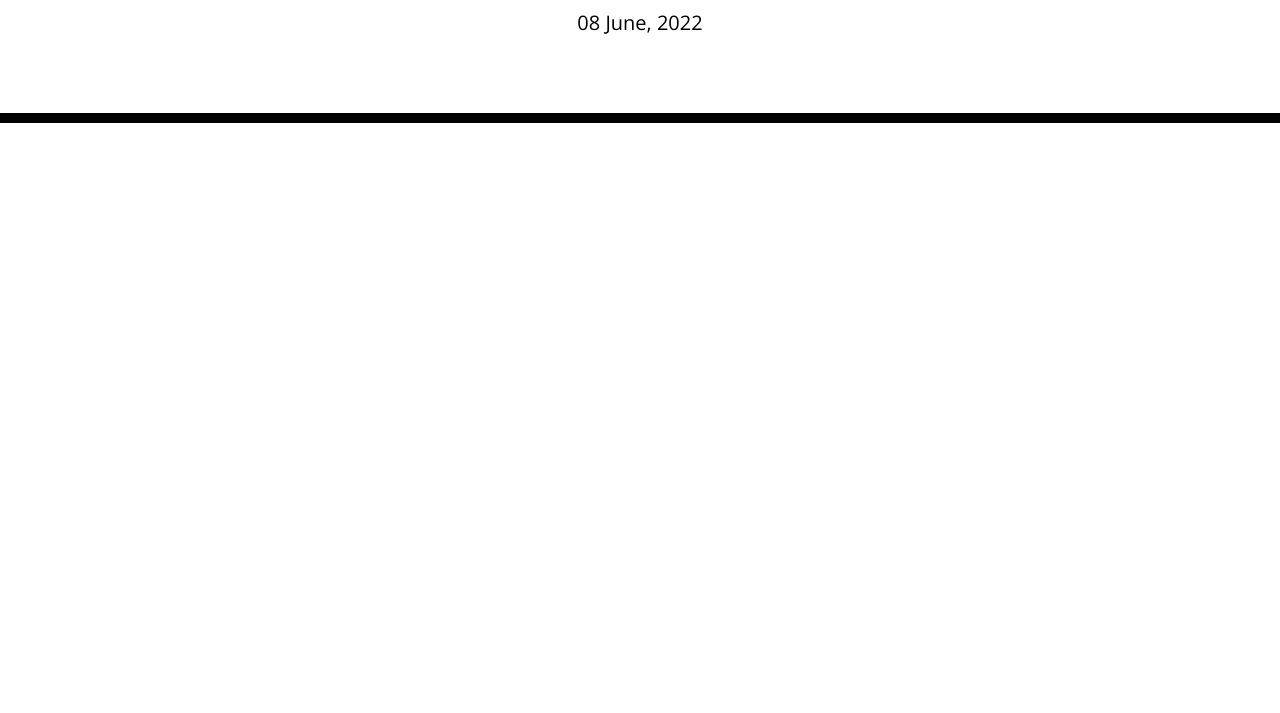
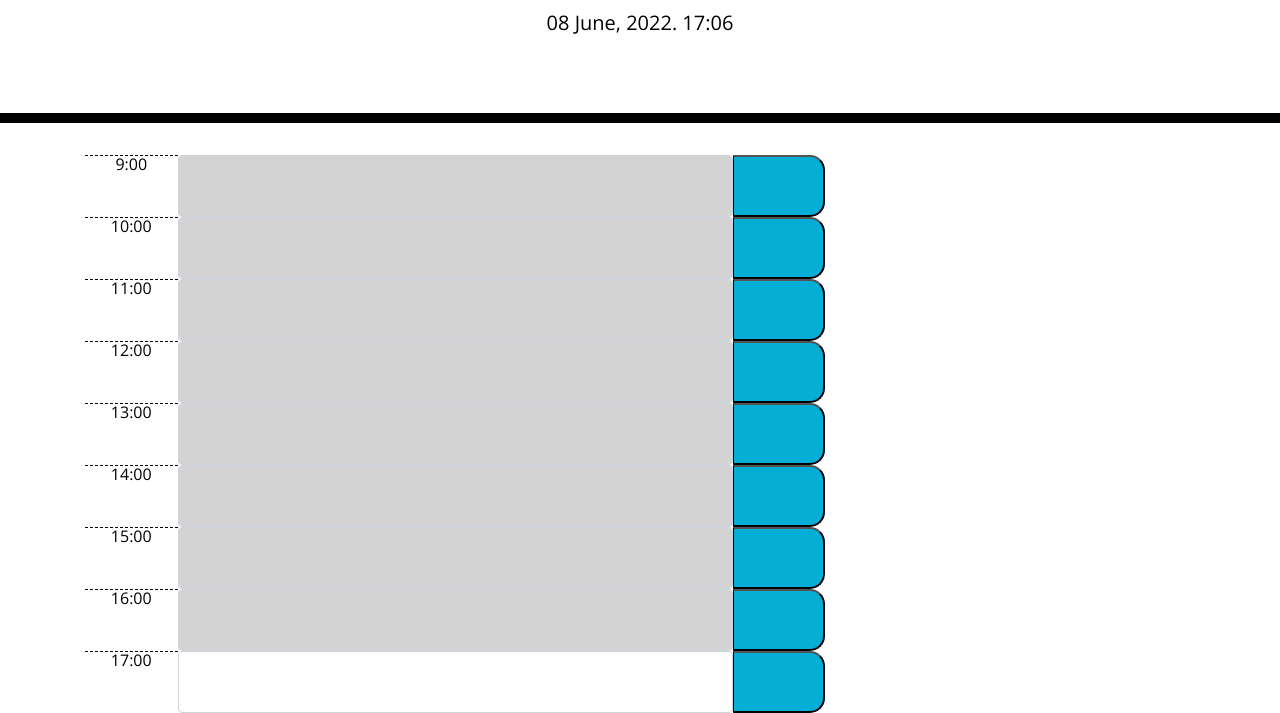
Before and after one commit to tarequem/work-day-scheduler, a plain HTML site: page index.html in a window 1280 px wide. Shown: the part 181-894 px from the top of the page. Before the commit the page ends 800 px from the top, so only its background shows below. Drawn offline with nearby package versions, Linux system fonts and the light colour scheme.

Commit message:
timeblocks progress

```diff
--- a/assets/js/script.js
+++ b/assets/js/script.js
@@ -1,31 +1,56 @@
-//the current day is displayed at the top of the calendar using moment.js
-var currentDate = document.querySelector("#currentDay");
+//loads when document is loaded and ready
+$(document).ready(function () {
+    //the current day is displayed at the top of the calendar using moment.js
+    var currentDate = document.querySelector("#currentDay");
 
-var currentTime = moment();
+    var currentTime = moment();
 
-currentDate.textContent = currentTime.format("DD MMMM, YYYY")
+    currentDate.textContent = currentTime.format("DD MMMM, YYYY. HH:MM")
 
-//WHEN I scroll down
+    var hour = moment().format("H");
 
-//THEN I am presented with time blocks for standard business hours
-    //FEATURE: use grid system
+    const saveBtn = document.querySelector("button");
 
-//WHEN I view the time blocks for that day
+    //function for rendering time blocks, text area, and save buttons
+    for (var i = 9; i <= 17; i++){
+        var hourBlock = $(
+            `<div class="d-flex flex-row time-block">
+                <div id="hour${i}" class="hour col-1">
+                    ${i}:00
+                </div>
+                <textarea id="text-area${i}" class="form-control description col-6 textarea"></textarea>
+                <button id="save-btn" class="saveBtn col-1"></button>
+            </div>`);
+        //appends div in hourBlock to container section
+        $("#container").append(hourBlock);
+        //getlocalStorage(`#text-area${i}`);
+        //getlocalStorage(i);
 
-//THEN each time block is color-coded to indicate whether it is in the past, present, or future
-    //FEATURE: use .past, .present. and .future CSS classes. use moment.js to apply them with time being the condition.
+        //colour codes text area by comparing described time with real time
+        function colourCode() {
+            for (var i = 9; i <= 17; i++) {
 
-//WHEN I click into a time block
+                if (hour===i) {
+                    $(`#text-area${i}`).addClass("present");
+                } else if (hour > i){
+                    $(`#text-area${i}`).addClass("past");
+                } else if (hour < i) {
+                    $(`#text-area${i}`).addClass("future");
+                }
+            }
+        }
+    };
+    //calls colour coding function
+    colourCode();
 
-//THEN I can enter an event
-    //FEATURE: click(), $(textarea), focus, and blur functions
+    //var textArray = [];
 
-//WHEN I click the save button for that time block
+    $("saveBtn.saveBtn.col-1").click(function(e){
+        console.log(hour, i);
+        //var inputText = $(`#text-area${i}`).val();
+        //textArray.push(inputText);
+        //localStorage.setItem("textArray", JSON.stringify(textArray));
+    })
 
-//THEN the text for that event is saved in local storage
-    //FEATURE: add persistence - buttons should initiate save function/setItem for their appended text area.
-
-//WHEN I refresh the page
-
-//THEN the saved events persist
-    //localStorage.getItem
+    //var textArray = JSON.parse(localStorage.getItem("textArray")) || [];
+});
--- a/index.html
+++ b/index.html
@@ -30,7 +30,10 @@
     </header>
     <div class="container">
       <!-- Timeblocks go here -->
-
+      <div class="justify-content-center">
+        <section class="flex-column" id="container">
+        </section>
+      </div>
     </div>
 
     <script src="https://code.jquery.com/jquery-3.4.1.min.js"></script>
```
